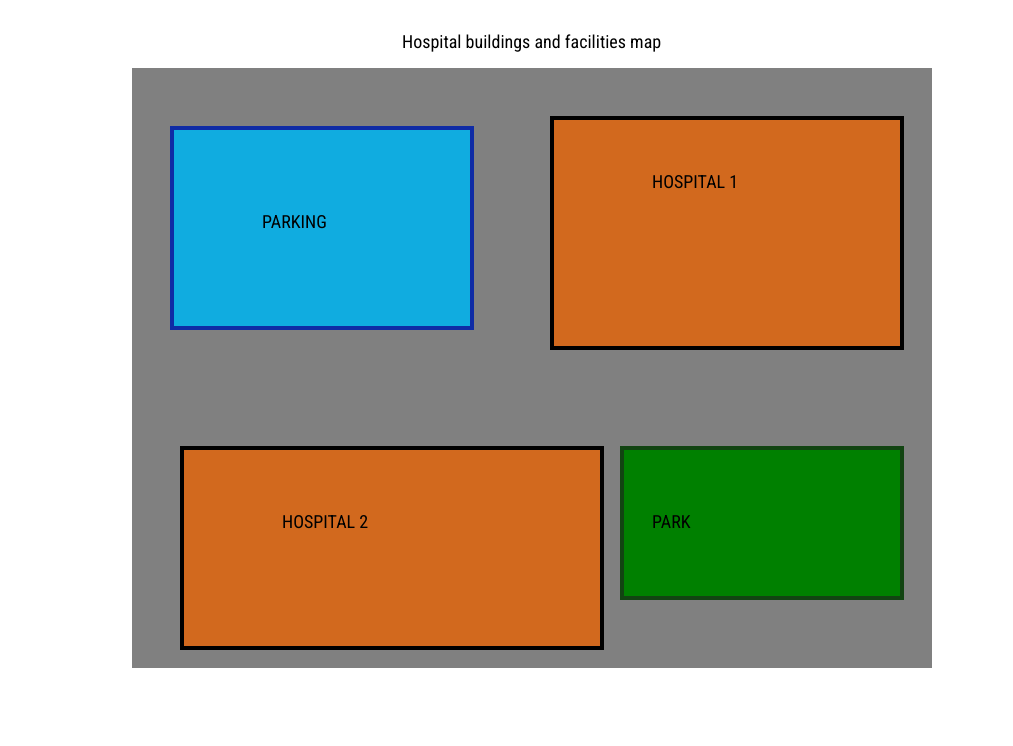
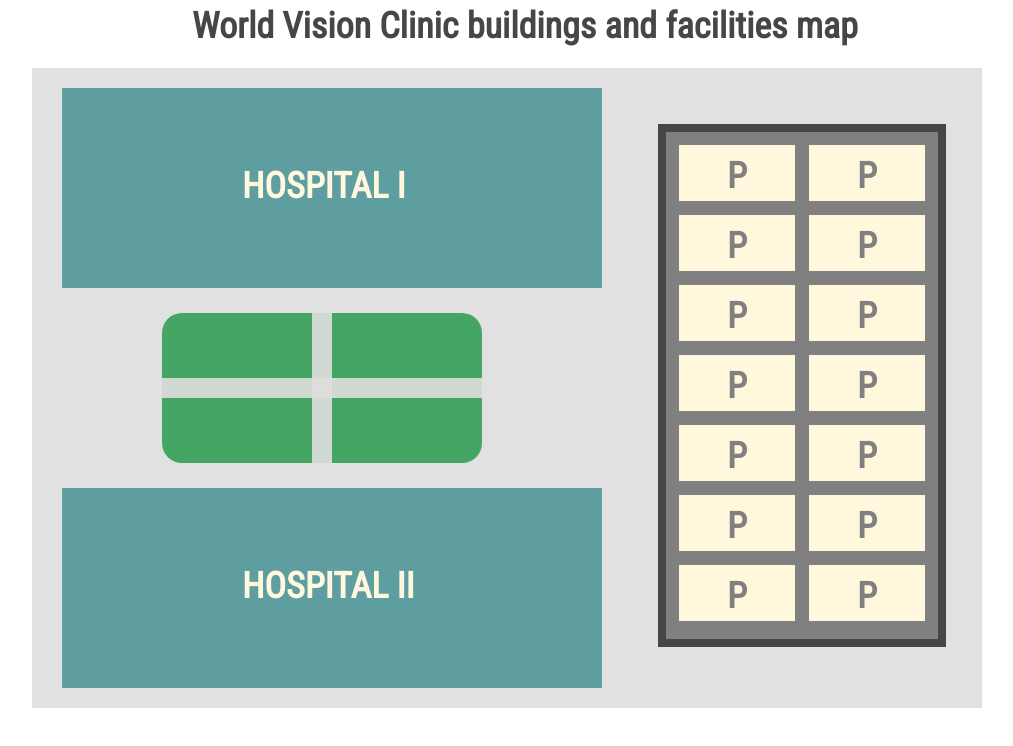
Before and after one commit to World-Vision-Clinic/psw-firma1, an Angular app in the folder ManagerFrontApp/: page /buildings in a window 1280 px wide. Shown: the top 746 px of the page, without its empty margins (226-1239 px from the left). Built offline with nearby package versions, Linux system fonts and the light colour scheme.

Commit message:
feat: added hospitals and other facilities on clinic map

```diff
--- a/ManagerFrontApp/src/app/buildings-map/buildings-map.component.css
+++ b/ManagerFrontApp/src/app/buildings-map/buildings-map.component.css
@@ -1,30 +1,39 @@
 @import url('https://fonts.googleapis.com/css2?family=Montserrat&family=Roboto+Condensed&display=swap');
 
 .yard{
-    fill: gray;
+    fill: rgba(224, 223, 223, 0.911);
     margin: 7%;
 }
 
 .building{
-    fill:chocolate ;
-    stroke:black;
-    stroke-width: 4px;
+    fill:cadetblue ;
+
 }
 
 .parking{
-    fill:rgb(16, 172, 224);
-    stroke: rgb(15, 43, 165);
-    stroke-width: 4px;
+    fill:rgb(128, 128, 128);
+    stroke: rgb(70, 70, 70);
+    stroke-width: 8px;
 }
 
 .text{
     font-family: 'Montserrat', sans-serif;
     font-family: 'Roboto Condensed', sans-serif;
-    font-size: 18px;
+    font-size: 36px;
+    font-weight: bold;
 }
 
 .park{
-    fill:green;
-    stroke: rgb(18, 68, 18);
-    stroke-width: 4px;
+    fill:rgb(69, 165, 101);
 }
+
+.parkline{
+    fill:rgba(224, 223, 223, 0.911);
+}
+
+
+.parkingarea{
+    fill:cornsilk;
+    stroke: cornsilk;
+    stroke-width: 6px;
+}
--- a/ManagerFrontApp/src/app/buildings-map/buildings-map.component.html
+++ b/ManagerFrontApp/src/app/buildings-map/buildings-map.component.html
@@ -1,18 +1,49 @@
 <svg width="1200" height="700">
     <g>
-    <text x="620" y="40" class="text" >Hospital buildings and facilities map</text>
-    <rect x="350" y="60" width="800" height="600" class="yard"/>
+    <text x="410" y="30" class="text" style="fill: rgb(70, 70, 70);" >World Vision Clinic buildings and facilities map</text>
+    <rect x="250" y="60" width="1000" height="660" class="yard"/>
 
-    <rect x="770" y="110" width="350" height="230" class="building" (dblclick)="enterHospital()"/>
-    <text x="870" y="180" class="text">HOSPITAL 1</text>
+    <rect x="280" y="80" width="540" height="200" class="building" (dblclick)="enterHospital()"/>
+    <text x="460" y="190" class="text" style="fill:cornsilk;">HOSPITAL I</text>
 
-    <rect x="400" y="440" width="420" height="200" class="building" />
-    <text x="500" y="520" class="text">HOSPITAL 2</text>
+    <rect x="280" y="480" width="540" height="200" class="building" />
+    <text x="460" y="590" class="text" style="fill:cornsilk;">HOSPITAL II</text>
 
-    <rect x="390" y="120" width="300" height="200" class="parking" />
-    <text x="480" y="220" class="text">PARKING</text>
+    <rect x="380" y="305" rx="20" ry="20" width="320" height="150" class="park" />
+    <rect x="380" y="370" width="320" height="20" class="parkline" />
+    <rect x="530" y="305" width="20" height="150" class="parkline" />
 
-    <rect x="840" y="440" width="280" height="150" class="park" />
-    <text x="870" y="520" class="text">PARK</text>
+    <rect x="880" y="120" width="280" height="515" class="parking" />
+
+    <rect x="900" y="140" width="110" height="50" class="parkingarea" />
+    <rect x="1030" y="140" width="110" height="50" class="parkingarea" />
+    <rect x="900" y="210" width="110" height="50" class="parkingarea" />
+    <rect x="1030" y="210" width="110" height="50" class="parkingarea" />
+    <rect x="900" y="280" width="110" height="50" class="parkingarea" />
+    <rect x="1030" y="280" width="110" height="50" class="parkingarea" />
+    <rect x="900" y="350" width="110" height="50" class="parkingarea" />
+    <rect x="1030" y="350" width="110" height="50" class="parkingarea" />
+    <rect x="900" y="420" width="110" height="50" class="parkingarea" />
+    <rect x="1030" y="420" width="110" height="50" class="parkingarea" />
+    <rect x="900" y="490" width="110" height="50" class="parkingarea" />
+    <rect x="1030" y="490" width="110" height="50" class="parkingarea" />
+    <rect x="900" y="560" width="110" height="50" class="parkingarea" />
+    <rect x="1030" y="560" width="110" height="50" class="parkingarea" />
+
+    <text x="945" y="180" class="text" style="fill: rgb(128, 128, 128);">P</text>
+    <text x="1075" y="180" class="text" style="fill: rgb(128, 128, 128);">P</text>
+    <text x="945" y="250" class="text" style="fill: rgb(128, 128, 128);">P</text>
+    <text x="1075" y="250" class="text" style="fill: rgb(128, 128, 128);">P</text>
+    <text x="945" y="320" class="text" style="fill: rgb(128, 128, 128);">P</text>
+    <text x="1075" y="320" class="text" style="fill: rgb(128, 128, 128);">P</text>
+    <text x="945" y="390" class="text" style="fill: rgb(128, 128, 128);">P</text>
+    <text x="1075" y="390" class="text" style="fill: rgb(128, 128, 128);">P</text>
+    <text x="945" y="460" class="text" style="fill: rgb(128, 128, 128);">P</text>
+    <text x="1075" y="460" class="text" style="fill: rgb(128, 128, 128);">P</text>
+    <text x="945" y="530" class="text" style="fill: rgb(128, 128, 128);">P</text>
+    <text x="1075" y="530" class="text" style="fill: rgb(128, 128, 128);">P</text>
+    <text x="945" y="600" class="text" style="fill: rgb(128, 128, 128);">P</text>
+    <text x="1075" y="600" class="text" style="fill: rgb(128, 128, 128);">P</text>
+
     </g>
 </svg>
```
